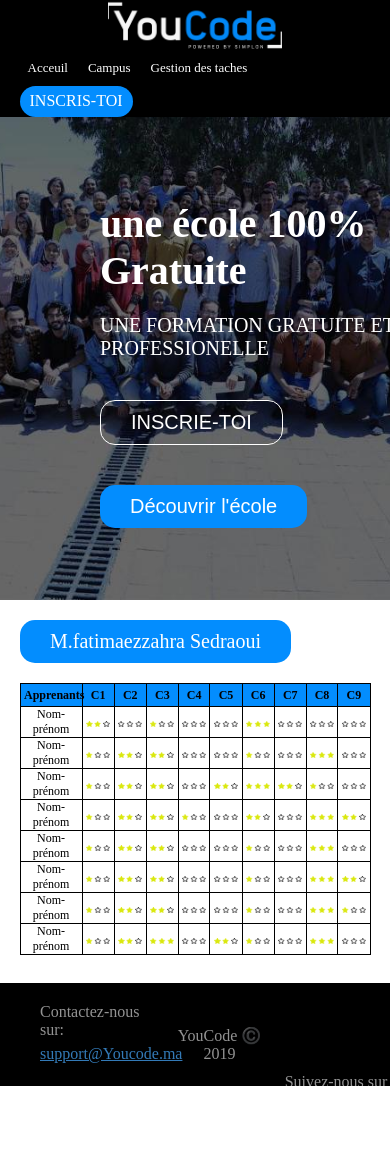
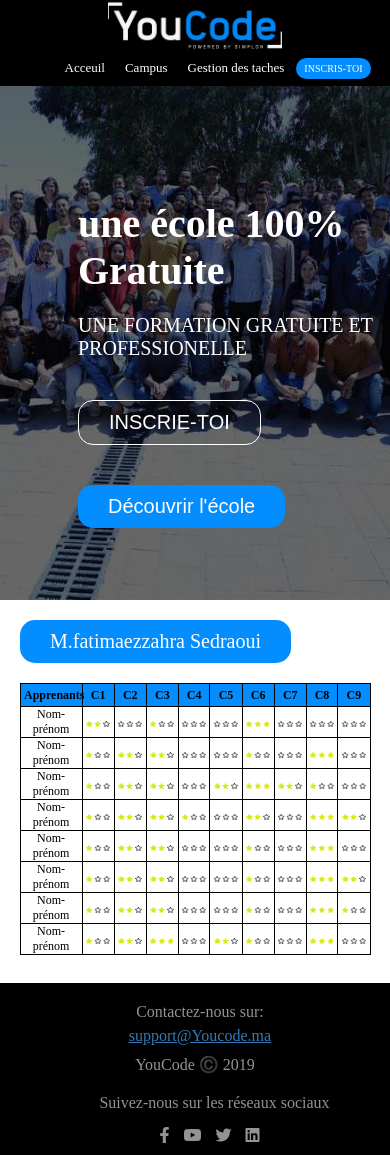
Before and after one commit to sofiamansaR/briefs, a plain HTML site: page brifes3/formateur.html in a window 390 px wide. Before the commit the page ends 1086 px from the top, so only its background shows below. Drawn offline with Linux system fonts and the light colour scheme.

Commit message:
fix prob

```diff
--- a/brifes3/formateur.css
+++ b/brifes3/formateur.css
@@ -2,6 +2,7 @@
     padding: 0;
     margin: 0;
 }
+
 
 .header{
     background-color: black;
@@ -32,14 +33,14 @@
         background-color: #038DFE;
         border-radius: 34px;
         padding: 13px 30px;
-        height: 20px;
+
         font-size: 20px;
 }
 .contenaire1{
     background-image: url("slide1.png");
     background-repeat: no-repeat;
     z-index: 1;
-    width: 103%;
+    width: 100%;
     height: 600px;
     background-position: center;
     background-size: cover;
@@ -92,6 +93,7 @@ table{
     width:90%;
     margin: auto;
     margin-bottom: 28px;
+
 }
 th{
     padding: 1%;
@@ -104,6 +106,10 @@ tr, th{
     font-size: 12px;
 
 }
+.table {
+		min-width:290px;
+	overflow:auto;
+}
 .table img{
     width: 100%;
     height: auto;
@@ -114,7 +120,7 @@ tr, th{
     font-size: 12px;
 }
 footer{
-    height: 103px;
+    height: 100px;
     background-color: black;
     overflow: hidden;
 
--- a/brifes3/formateur.html
+++ b/brifes3/formateur.html
@@ -7,6 +7,8 @@
     <link rel="stylesheet" href="formateur.css">
     <link rel="stylesheet" href="https://cdnjs.cloudflare.com/ajax/libs/font-awesome/5.11.2/css/all.min.css">
     <link rel="stylesheet" href="queruf.css">
+    <link rel="stylesheet" href="queru.css">
+
     <title>Document</title>
 </head>
 <body>
@@ -30,7 +32,7 @@
        </div>
     </div>
     <div>
-        <input type="button" value="M.fatimaezzahra Sedraoui" class=B2>
+        <input type="button" value="M.fatimaezzahra Sedraoui" class="B2">
     </div>
 <div class="table">
 <table>
--- a/brifes3/index.css
+++ b/brifes3/index.css
@@ -20,7 +20,7 @@
 .menu li a{
     display: inline-block;
     text-decoration: none;
-    padding: 20px 20px;
+    padding: 10px 8px;
     color: white;
     font-size: 20px;
 }
@@ -32,7 +32,7 @@
         background-color: #038DFE;
         border-radius: 34px;
         padding: 13px 30px;
-        height: 20px;
+
         font-size: 20px;
 }
 .contenaire1{
@@ -136,7 +136,7 @@ p{
 .contenaire4{
     margin-top: 50px;
     overflow: hidden;
-    min-height: 500px;
+    height: 500px;
 }
 .para1{
     background-image: url("img1.png");
--- a/brifes3/queru.css
+++ b/brifes3/queru.css
@@ -1,35 +1,94 @@
+
 @media screen and (max-width: 590px){
     .logo{
         margin: auto;
         display: block;
     }
+    .menu .But{
+        padding: 5px 8px;
+        font-size: 10px;
+    }
+
     .menu li a{font-size: 13px;}
-    .but4{
+    .but4 {
+        display: block;
+        width: 50%;
+        margin: auto;
+        float: none;
+        text-align: center;
+        padding: 14px 152px 17px 60px;
+    }
+    .colone1 p {
+        width: 100%;
+
+
+    }
+    .colone1{
+        float: none;
+        display: block;
+    }
+}
+
+@media screen and (max-width: 500px){
+    .colone1 p {
+        width: 100%;
+
+
+    }
+    .colone1{
+        float: none;
+        display: block;
+    }
+    .titre{
+        left: 20%;
+    }
+    .contenaire5 h3{
+        font-size: 58px;
+    }
+    .contenaire4 ,
+    footer{
+        height: auto;
+    }
+    .para1{
+        height: 500px;
+        width: 100%;
+    }
+    .para2{
+        width: 100%;
+    }
+    .same {
+        width: 100%;
+        display: block;
+        text-align: center;
+        margin-bottom: 10px;
+    }
+    .contact{
+        width: 82%;
+    }
+    .para3 {
         display: block;
         width: 100%;
-        margin: auto;
+        margin: 20px 0px 20px 0px;
+        border: none;
     }
-    .menu .But{
-        padding: 6px 10px;
-        height: 19px;
-        font-size: 16px;
+    .contenaire3 {
+        width: 95%;
+        padding-left: 0;
     }
-    .menu{
-        float: none;
+    .contenaire7{
+        height: auto;
     }
-    .contenaire4{height: auto;}
-    .para1{
+}
+@media screen and (max-width: 945px){
+
+    .para2 {
         width: 100%;
-        display: block;
-        float: none;
-        height: 500px;
     }
-    .para2{
-        float: none;
-        display: block;
+    .para1 {
         width: 100%;
         height: 500px;
     }
-
-
+    .contenaire4, footer {
+        height: auto;
+    }
 }
--- a/brifes3/queruf.css
+++ b/brifes3/queruf.css
@@ -2,6 +2,10 @@
     .logo{
         margin: auto;
         display: block;
+    }
+    .menu .But{
+        padding: 5px 8px;
+        font-size: 10px;
     }
     .menu li a{font-size: 13px;}
     .but4{
@@ -9,13 +13,38 @@
         width: 100%;
         margin: auto;
     }
-    .menu .But{
-        padding: 6px 10px;
-        height: 19px;
-        font-size: 16px;
-    }
-    .menu{
-        float: none;
-    }
+	footer{
+		height:auto;
+	}
+	.same {
+	width: 100%;
+    display: block;
+    text-align: center;
+    margin-bottom: 10px;
+}
+
 
 }
+
+
+@media screen and (max-width: 354px){
+	.titre{
+		left:0;
+	}
+	.B2{
+		font-size:14px;
+		margin-left:0px;
+	}
+
+
+
+
+}
+
+
+@media screen and (max-width: 279px){
+
+
+
+
+}
--- a/brifes3/querus.css
+++ b/brifes3/querus.css
@@ -2,6 +2,10 @@
     .logo{
         margin: auto;
         display: block;
+    }
+    .menu .But{
+        padding: 5px 8px;
+        font-size: 10px;
     }
     .menu li a{font-size: 13px;}
     .but4{
@@ -9,29 +13,11 @@
         width: 100%;
         margin: auto;
     }
-    .menu .But{
-        padding: 6px 10px;
-        height: 19px;
-        font-size: 16px;
-    }
-    .menu{
-        float: none;
-    }
     .youSafi {width:100%;}
     .contenaire2 {height: auto;}
     .para4 {width: 100%;}
     .para1 {width: 100%;}
     .para2 {width: 100%;}
-    .same contact{
-        display: block;
-        margin: auto;
-    }
-   .same ucode{
-    display: block;
-    margin: auto;
-    }
-    .same social{
-        display: block;
-        margin: auto;
-    }
+
+
 }
--- a/brifes3/youcode.css
+++ b/brifes3/youcode.css
@@ -1,8 +1,11 @@
 *{
     padding: 0;
     margin: 0;
+	box-sizing:border-box;
 }
-
+body{
+	overflow-x:hidden;
+}
 .header{
     background-color: black;
     overflow: hidden;
@@ -32,7 +35,6 @@
         background-color: #038DFE;
         border-radius: 34px;
         padding: 13px 30px;
-        height: 20px;
         font-size: 20px;
 }
 .contenaire1{
@@ -52,7 +54,7 @@
     top: 200px;
     left: 100px;
 }
-.h2{
+h1{
     margin-bottom: 20px;
 }
 p{
```
Also changed, not shown: brifes3/index.html (+1 -1 lines), brifes3/youcode.html (+6 -4 lines).
